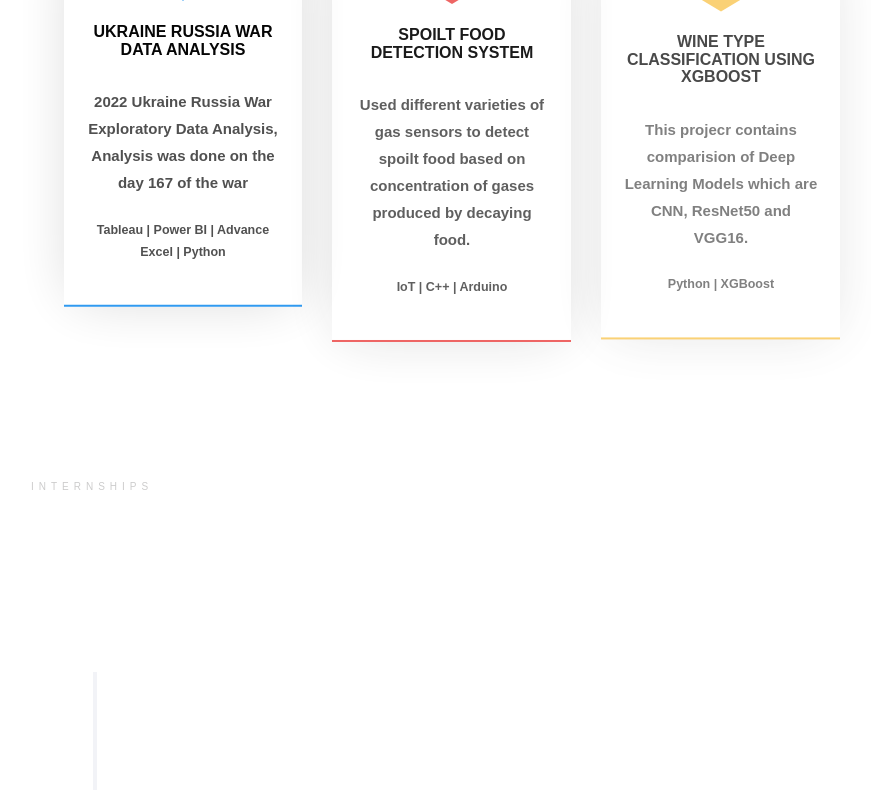
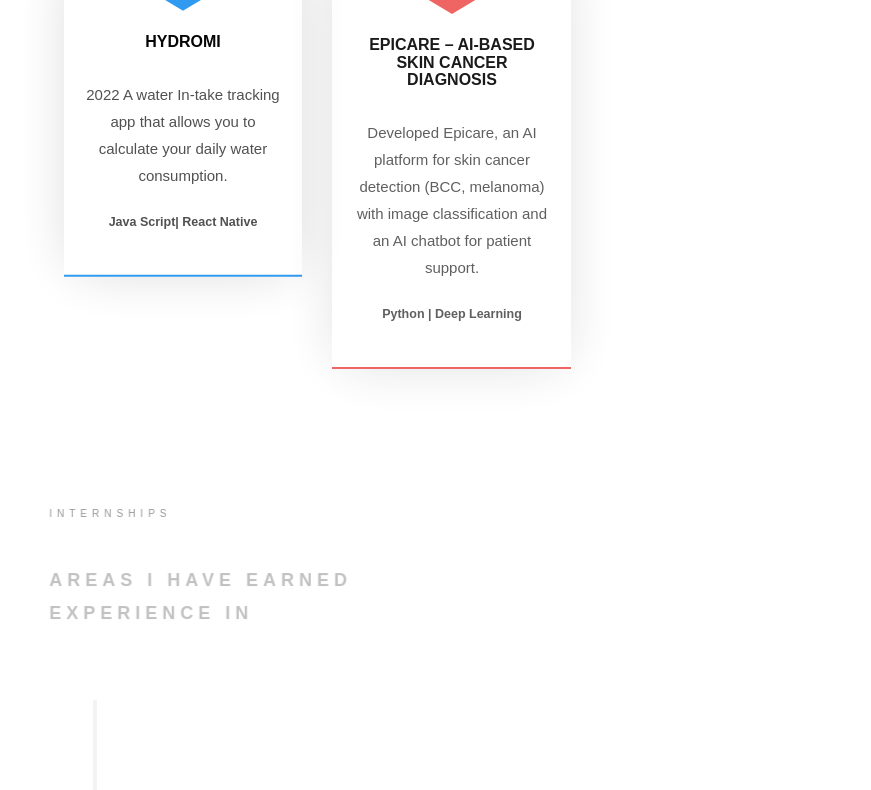
Before and after one commit to SaiGanesh1205/2348355_portfolio, a plain HTML site: page index.html in a window 1280 px wide. Shown: the part 2686-3476 px from the top of the page, without its empty margins (338-1209 px from the left). Drawn offline with Linux system fonts and the light colour scheme; a web font is replaced by a local one.

Commit message:
index.html

```diff
--- a/index.html
+++ b/index.html
@@ -428,7 +428,7 @@
 												<div id="collapseThree" class="panel-collapse collapse" role="tabpanel"
 													aria-labelledby="headingThree">
 													<div class="panel-body">
-														<p>Completed my Bachelors degree from <strong>SRM Institute of Science and Technology<strong> with Computer Science  as major and graduated with 84%!
+														<p>Completed my Bachelors degree from <strong>SRM Institute of Science and Technology </strong> with Computer Science  as major and graduated with 84%!
 														</p>
 													</div>
 												</div>
@@ -447,7 +447,7 @@
 												<div id="collapseFour" class="panel-collapse collapse" role="tabpanel"
 													aria-labelledby="headingFour">
 													<div class="panel-body">
-														<p>Completed my Senior secondary school from <strong>S.B.O.A. Matriculation & Higher Secondary School<strong>
+														<p>Completed my Senior secondary school from <strong>S.B.O.A. Matriculation & Higher Secondary School </strong>
 															with Physics, Chemistry, Maths, and Computer Science as majors and graduated with 67.50%!.
 
 
@@ -470,7 +470,7 @@
 												<div id="collapseFive" class="panel-collapse collapse" role="tabpanel"
 													aria-labelledby="headingFive">
 													<div class="panel-body">
-														<p>Passed out from<strong> S.B.O.A School & Junior College</strong>, in 2018 with 63.80%!.</p>
+														<p>Passed out from <strong> S.B.O.A School & Junior College </strong>, in 2018 with 63.80%!.</p>
 													</div>
 												</div>
 											</div>
@@ -502,10 +502,9 @@
 									</a>
 									<div class="desc">
 										<!-- Edit content for your specialization -->
-										<h3>Ukraine Russia War Data Analysis</h3>
-										<p>2022 Ukraine Russia War Exploratory Data Analysis, Analysis was done on the
-											day 167 of the war</p>
-										<p id="project-tool">Tableau | Power BI | Advance Excel | Python</p>
+										<h3> HydrOMI</h3>
+										<p>2022 A water In-take tracking app that allows you to calculate your daily water consumption.</p>
+										<p id="project-tool">Java Script| React Native</p>
 									</div>
 								</div>
 							</div>
@@ -520,16 +519,16 @@
 									</a>
 									<div class="desc">
 										<!-- Edit content for your specialization -->
-										<h3>Spoilt Food Detection System</h3>
-										<p>Used different varieties of gas sensors to detect spoilt food based on
-											concentration of gases produced by decaying food.</p>
-										<p id="project-tool">IoT | C++ | Arduino</p>
+										<h3>Epicare – AI-Based Skin Cancer Diagnosis</h3>
+										<p>Developed Epicare, an AI platform for skin cancer detection (BCC, melanoma) with
+											image classification and an AI chatbot for patient support.</p>
+										<p id="project-tool">Python | Deep Learning </p>
 									</div>
 								</div>
 							</div>
 
 							<!-- Remove this div if you have only two specialization -->
-							<div class="col-md-4 text-center animate-box">
+<!-- 							<div class="col-md-4 text-center animate-box">
 								<div class="services color-3">
 									<a href="https://github.com/RiyaBM" target="_blank">
 										<span class="icon">
@@ -537,14 +536,14 @@
 										</span>
 									</a>
 									<div class="desc">
-										<!-- Edit content for your specialization -->
+
 										<h3>Wine Type Classification Using XGBoost</h3>
 										<p>This projecr contains comparision of Deep Learning Models which are CNN,
 											ResNet50 and VGG16.</p>
 										<p id="project-tool">Python | XGBoost</p>
 									</div>
 								</div>
-							</div>
+							</div> -->
 
 				</section>
 
```
